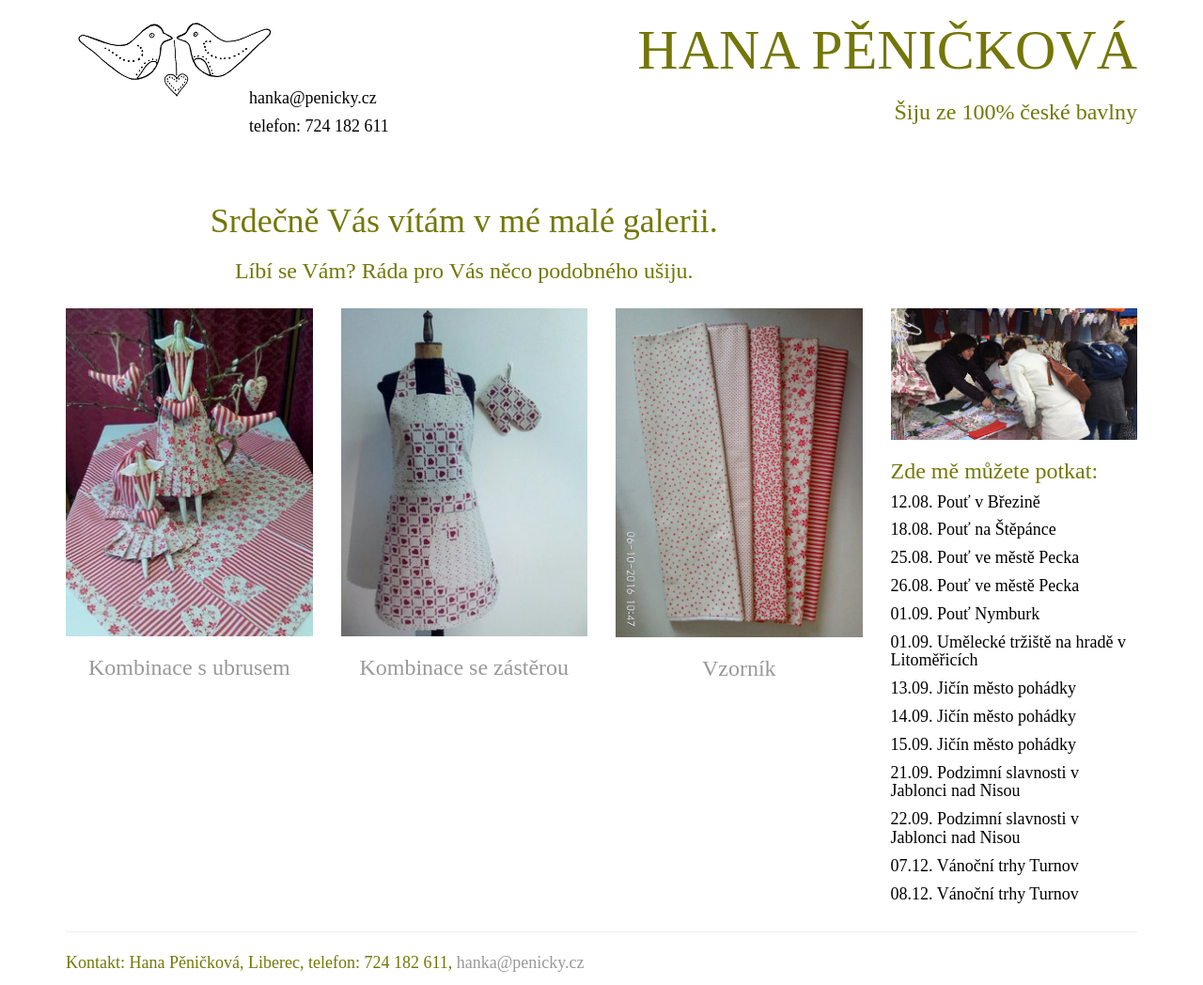
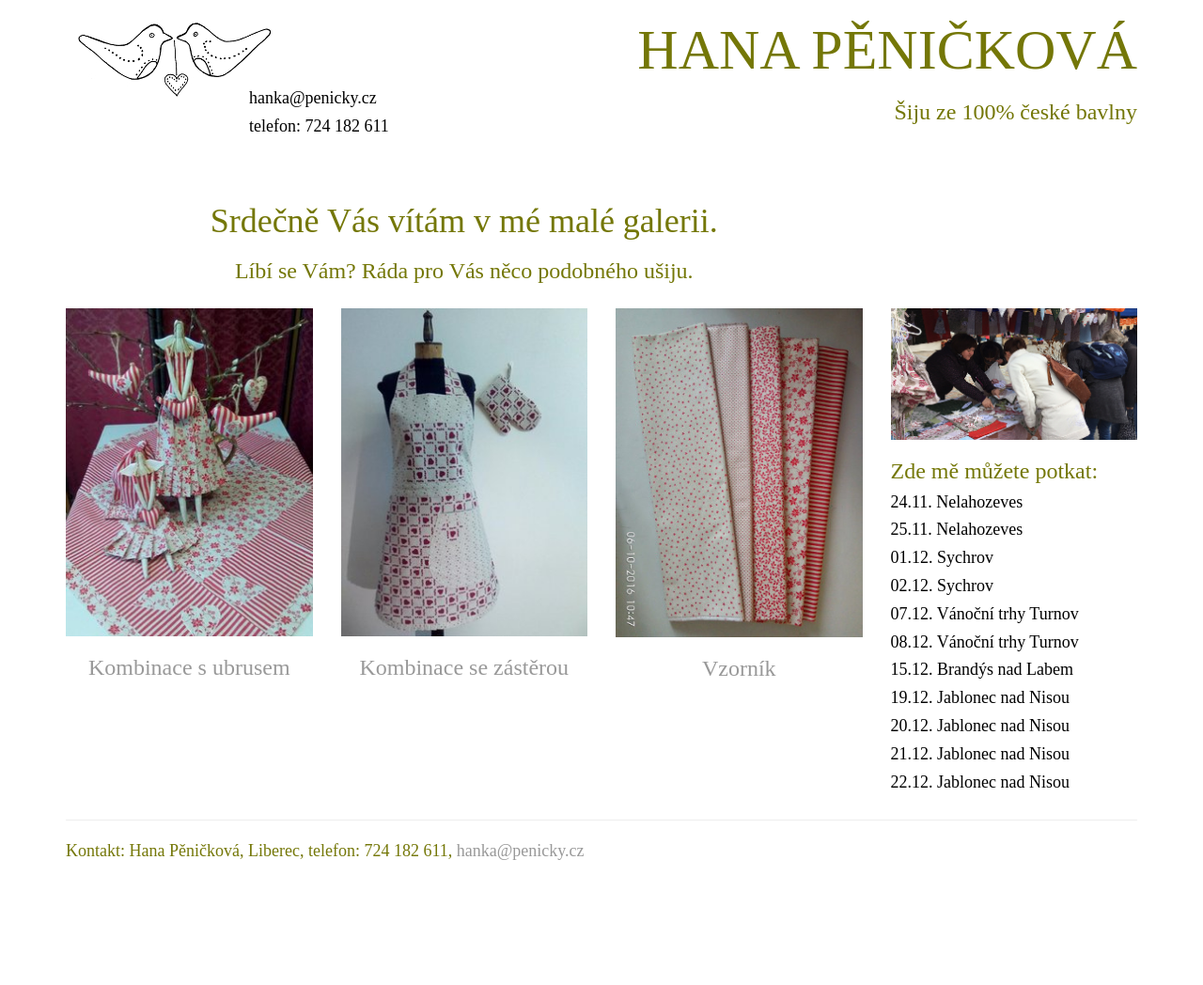
Before and after one commit to janavit/svadlenka, a Jekyll site: the page built from index.md, in a window 1280 px wide. Shown: the whole page at 94% size. Built offline with Jekyll 4.4.1, drawn with Linux system fonts in a browser that asks for light colours; after the commit the page ends 929 px from its top, so only the background shows below that.

Commit message:
Update index.md
new dates

```diff
--- a/index.md
+++ b/index.md
@@ -71,7 +71,7 @@ home: true
             <h4>28.03. Jablonec nad Nisou</h4>
             <h4>29.03. Jablonec nad Nisou</h4>
             <h4>30.03. Jablonec nad Nisou</h4>
-            <h4>31.03. Dlaskův statek, Dolánky</h4>-->
+            <h4>31.03. Dlaskův statek, Dolánky</h4>
             <h4>12.08. Pouť v Březině</h4>
             <h4>18.08. Pouť na Štěpánce</h4>
             <h4>25.08. Pouť ve městě Pecka</h4>
@@ -82,9 +82,18 @@ home: true
             <h4>14.09. Jičín město pohádky</h4>
             <h4>15.09. Jičín město pohádky</h4>
             <h4>21.09. Podzimní slavnosti v Jablonci nad Nisou</h4>
-            <h4>22.09. Podzimní slavnosti v Jablonci nad Nisou</h4>
+            <h4>22.09. Podzimní slavnosti v Jablonci nad Nisou</h4>-->
+            <h4>24.11. Nelahozeves</h4>
+            <h4>25.11. Nelahozeves</h4>
+            <h4>01.12. Sychrov</h4>
+            <h4>02.12. Sychrov</h4>
             <h4>07.12. Vánoční trhy Turnov</h4>
             <h4>08.12. Vánoční trhy Turnov</h4>
+            <h4>15.12. Brandýs nad Labem</h4>
+            <h4>19.12. Jablonec nad Nisou</h4>
+            <h4>20.12. Jablonec nad Nisou</h4>
+            <h4>21.12. Jablonec nad Nisou</h4>
+            <h4>22.12. Jablonec nad Nisou</h4>
         </div>
     </div>
 </div>
```
